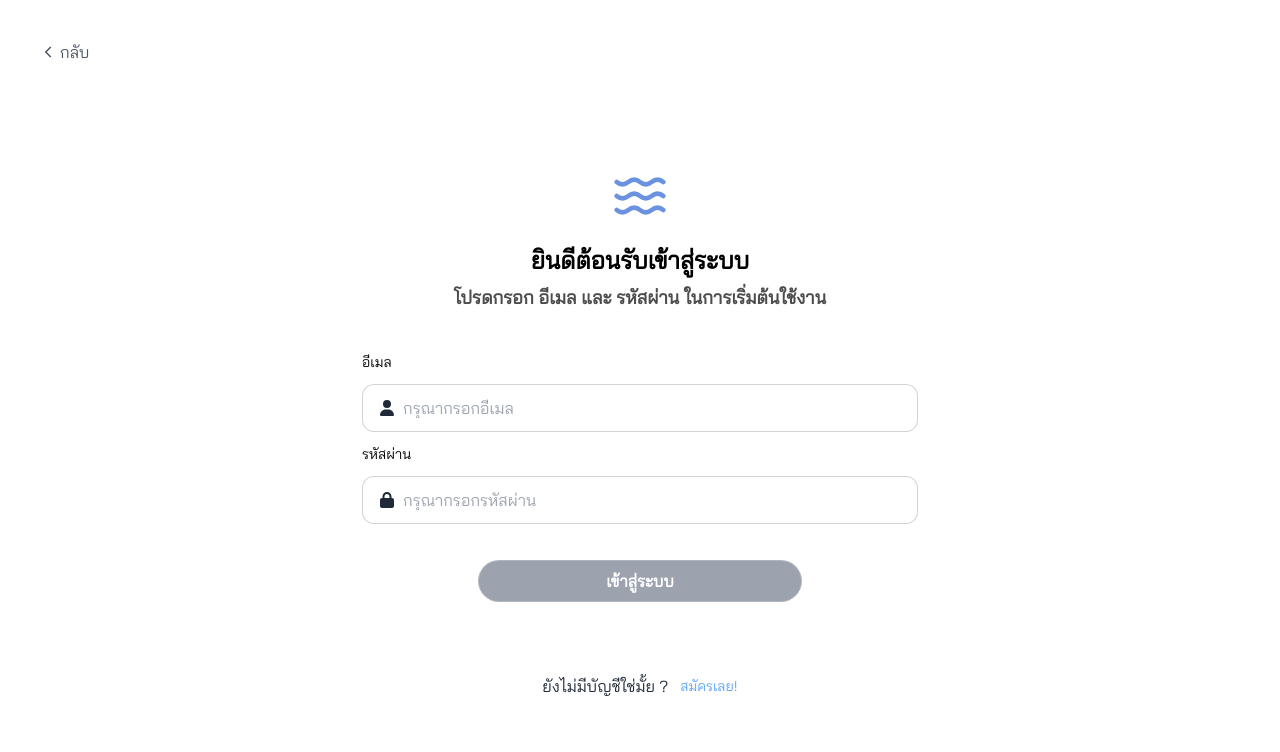
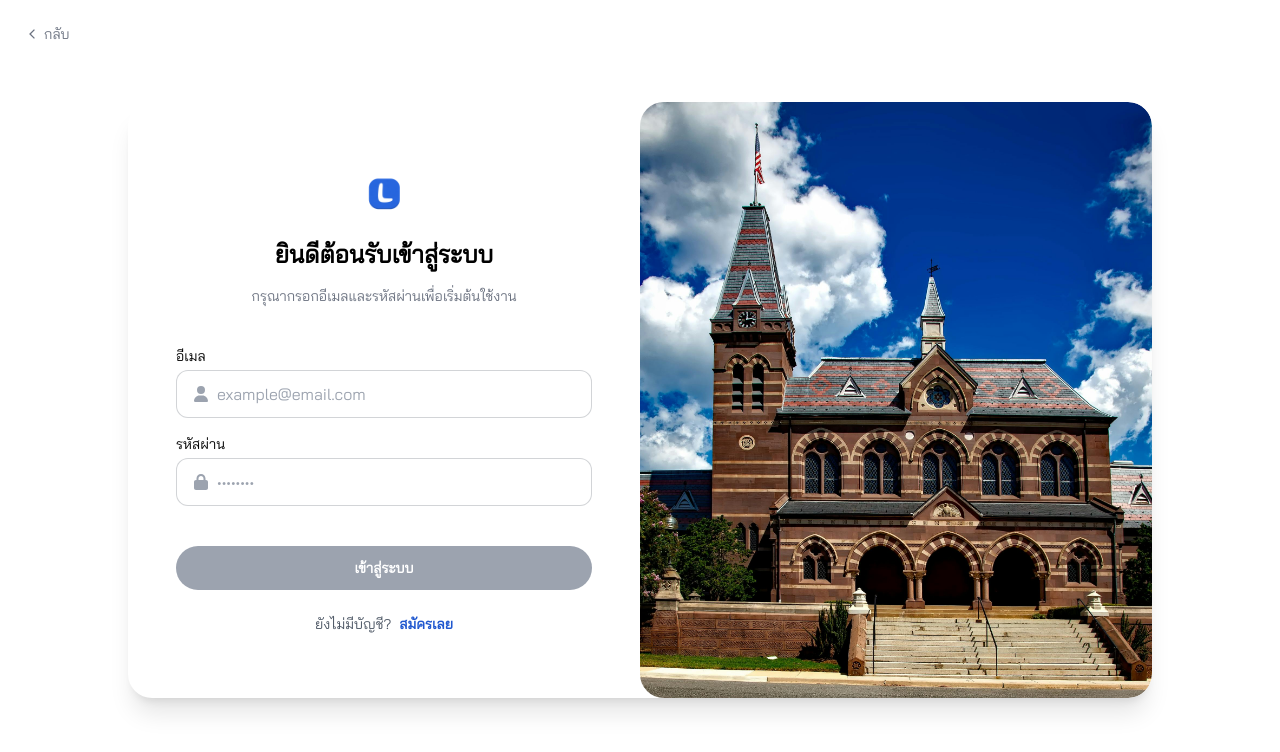
Before and after one commit to Jelegummy/Classroom, a Next.js app in the folder apps/client/: page /login in a window 1280 px wide. Shown: the top 752 px of the page. Built offline with nearby package versions, Linux system fonts and the light colour scheme.

Commit message:
feat : login page

```diff
--- a/apps/client/src/components/Navbar/index.tsx
+++ b/apps/client/src/components/Navbar/index.tsx
@@ -63,7 +63,7 @@ const Navbar = () => {
                   </button>
                 </>
               ) : (
-                <Link href="/login">
+                <Link href="/register">
                   <button className="btn btn-sm rounded-2xl bg-[#2460E3] text-white placeholder:bg-[#854C2F]">
                     <Phone className="h-4 w-4" />
                     ติดต่อเรา
--- a/apps/client/src/components/Sidebar/Item.tsx
+++ b/apps/client/src/components/Sidebar/Item.tsx
@@ -16,7 +16,7 @@ const SidebarItem: React.FC<SidebarItemProps> = ({
   return (
     <Link
       href={route}
-      className={`flex flex-row items-center justify-start gap-2 rounded-xl p-2 ${route === currentRoute ? 'shadow-inset-sm border-2 bg-[#6b92df] text-white' : 'bg-white text-zinc-500'} transition-all hover:bg-slate-200 hover:text-[#6b92df]`}
+      className={`flex flex-row items-center justify-start gap-2 rounded-xl p-2 ${route === currentRoute ? 'border-2 bg-[#6b92df] text-white shadow-inset-sm' : 'bg-white text-zinc-500'} transition-all hover:bg-slate-200 hover:text-[#6b92df]`}
     >
       {icon}
       <p className="text-md font-normal">{title}</p>
--- a/apps/client/src/components/Sidebar/Mobile.tsx
+++ b/apps/client/src/components/Sidebar/Mobile.tsx
@@ -42,7 +42,7 @@ const SidebarMobile = () => {
               signOut({ redirect: false })
               router.push('/')
             }}
-            className="btn bg-primary/80 hover:bg-primary/90 -mb-4 w-full"
+            className="btn -mb-4 w-full bg-primary/80 hover:bg-primary/90"
           >
             ออกจากระบบ
           </button>
--- a/apps/client/src/pages/index.tsx
+++ b/apps/client/src/pages/index.tsx
@@ -1,5 +1,6 @@
 import Navbar from '@/components/Navbar'
 import Image from 'next/image'
+import Link from 'next/link'
 
 export default function Home() {
   return (
@@ -32,13 +33,16 @@ export default function Home() {
           </div>
         </div>
         <div className="flex w-full flex-row items-center justify-center gap-2">
-          <button className="btn btn-md w-48 rounded-full bg-[#2460E3] text-white">
-            เริ่มต้นใช้งาน
-          </button>
-
-          <button className="btn btn-md w-48 rounded-full bg-white text-[#2460E3]">
-            ลงชื่อเข้าใช้
-          </button>
+          <Link href="/register">
+            <button className="btn btn-md w-48 rounded-full bg-primary text-white">
+              เริ่มต้นใช้งาน
+            </button>
+          </Link>
+          <Link href="/login">
+            <button className="btn btn-md w-48 rounded-full bg-white text-primary">
+              ลงชื่อเข้าใช้
+            </button>
+          </Link>
         </div>
       </div>
     </>
--- a/apps/client/src/pages/login.tsx
+++ b/apps/client/src/pages/login.tsx
@@ -7,6 +7,7 @@ import { toast } from 'sonner'
 import { LoginArgs } from '@/services/user'
 import { IoChevronBackSharp } from 'react-icons/io5'
 import { Waves } from 'lucide-react'
+import Image from 'next/image'
 // import Wave from '@/components/Wave'
 
 const Login = () => {
@@ -43,74 +44,91 @@ const Login = () => {
   }
 
   return (
-    <div className="relative flex min-h-screen w-full flex-col items-center justify-between overflow-hidden bg-white">
-      <div className="absolute inset-0 z-0 m-10">
+    <div className="flex min-h-screen items-center justify-center px-4">
+      <div className="absolute left-6 top-6">
         <Link
           href="/"
-          className="flex flex-row items-center gap-1 text-center text-sm text-gray-600 hover:text-black"
+          className="flex items-center gap-1 text-sm text-gray-500 hover:text-black"
         >
-          {/* <span className="text-black text-2xl">FloodSim</span> */}
-          <IoChevronBackSharp className="h-auto w-4" />
-          <span className="text-base">กลับ</span>
+          <IoChevronBackSharp className="w-4" />
+          กลับ
         </Link>
       </div>
-      <div className="relative z-10 mt-20 flex h-[650px] w-full max-w-[700px] flex-col justify-between rounded-lg bg-white p-8">
-        <div className="mt-14 flex flex-col justify-center px-10">
-          <div className="flex flex-col items-center justify-center gap-5">
-            <Waves className="h-auto w-14 text-[#6b92df]" />
-            <h1 className="text-center text-2xl font-bold text-black">
+      <div className="grid w-full max-w-5xl grid-cols-1 overflow-hidden rounded-3xl bg-white shadow-xl md:grid-cols-2">
+        <div className="flex flex-col justify-center px-8 py-12 md:px-12">
+          <div className="flex flex-col items-center gap-4">
+            <Image
+              src="/learnify-logo.png"
+              alt="Learnify Logo"
+              width={56}
+              height={56}
+            />
+            <h1 className="text-2xl font-bold text-black">
               ยินดีต้อนรับเข้าสู่ระบบ
             </h1>
+            <p className="text-center text-sm text-gray-500">
+              กรุณากรอกอีเมลและรหัสผ่านเพื่อเริ่มต้นใช้งาน
+            </p>
           </div>
 
-          <h1 className="mt-2 text-center text-lg font-bold text-black/70">
-            โปรดกรอก อีเมล และ รหัสผ่าน ในการเริ่มต้นใช้งาน
-          </h1>
           <form
             onSubmit={handleSubmit(onSubmit)}
-            className="mt-10 flex flex-col gap-3"
+            className="mt-10 flex flex-col gap-4"
           >
-            <p className="text-sm text-black">อีเมล</p>
+            <div className="flex flex-col gap-1">
+              <label className="text-sm font-medium text-black">อีเมล</label>
               <label className="input input-bordered flex items-center gap-2 rounded-xl">
-              <FaUser />
+                <FaUser className="text-gray-400" />
                 <input
                   type="email"
                   className="grow"
-                placeholder="กรุณากรอกอีเมล"
+                  placeholder="example@email.com"
                   {...register('email', { required: true })}
                 />
               </label>
-
-            <p className="text-sm text-black">รหัสผ่าน</p>
+            </div>
+            <div className="flex flex-col gap-1">
+              <label className="text-sm font-medium text-black">รหัสผ่าน</label>
               <label className="input input-bordered flex items-center gap-2 rounded-xl">
-              <FaLock />
+                <FaLock className="text-gray-400" />
                 <input
                   type="password"
                   className="grow"
-                placeholder="กรุณากรอกรหัสผ่าน"
+                  placeholder="••••••••"
                   {...register('password', { required: true })}
                 />
               </label>
-            <div className="flex justify-center">
+            </div>
             <button
               type="submit"
               disabled={!isValid || isSubmitting}
-                className={`mt-6 w-7/12 rounded-full border px-4 py-2 font-semibold text-white transition-[background-position] duration-700 ease-in-out ${
+              className={`mt-6 rounded-full py-3 text-sm font-semibold text-white transition ${
                 !isValid || isSubmitting
-                    ? 'cursor-not-allowed border-white/20 bg-gray-400'
-                    : 'border-white/20 bg-[linear-gradient(to_right,_#8CCDEB_50%,_#60a5fa_50%)] bg-[length:200%_100%] bg-left hover:bg-right'
+                  ? 'cursor-not-allowed bg-gray-400'
+                  : 'bg-primary hover:opacity-90'
               }`}
             >
               เข้าสู่ระบบ
             </button>
+          </form>
+          <div className="mt-6 flex justify-center gap-2 text-sm">
+            <span className="text-gray-600">ยังไม่มีบัญชี?</span>
+            <Link
+              href="/register"
+              className="font-semibold text-[#1F57CF] hover:underline"
+            >
+              สมัครเลย
+            </Link>
           </div>
-          </form>
         </div>
-        <div className="flex items-center justify-center gap-3 px-10">
-          <p>ยังไม่มีบัญชีใช่มั้ย ?</p>
-          <Link href="/register" className="text-center text-sm text-black">
-            <span className="text-blue-400 hover:underline">สมัครเลย!</span>
-          </Link>
+        <div className="relative hidden items-center justify-center md:flex">
+          <Image
+            src="/loginImage.jpg"
+            alt="Login Illustration"
+            width={800}
+            height={800}
+            className="rounded-3xl object-cover"
+          />
         </div>
       </div>
     </div>
--- a/apps/client/tailwind.config.ts
+++ b/apps/client/tailwind.config.ts
@@ -23,9 +23,9 @@ const config = {
   daisyui: {
     themes: [
       {
-        floodsim: {
+        classroom: {
           ...defaultTheme.light,
-          primary: '#1c1d54',
+          primary: '#2460E3',
           '.btn': {
             animation: 0,
           },
--- a/packages/db/prisma.config.ts
+++ b/packages/db/prisma.config.ts
@@ -1,7 +1,7 @@
 import { defineConfig } from 'prisma/config'
 
 export default defineConfig({
-    datasource: {
-        url: process.env.DATABASE_URL!,
-    }
+  datasource: {
+    url: process.env.DATABASE_URL!,
+  },
 })
```
Also changed, not shown: packages/db/src/prisma.service.ts (+5 -2 lines), apps/client/public/loginImage.jpg (added). Lines whose indentation alone changed are shown as unchanged.
